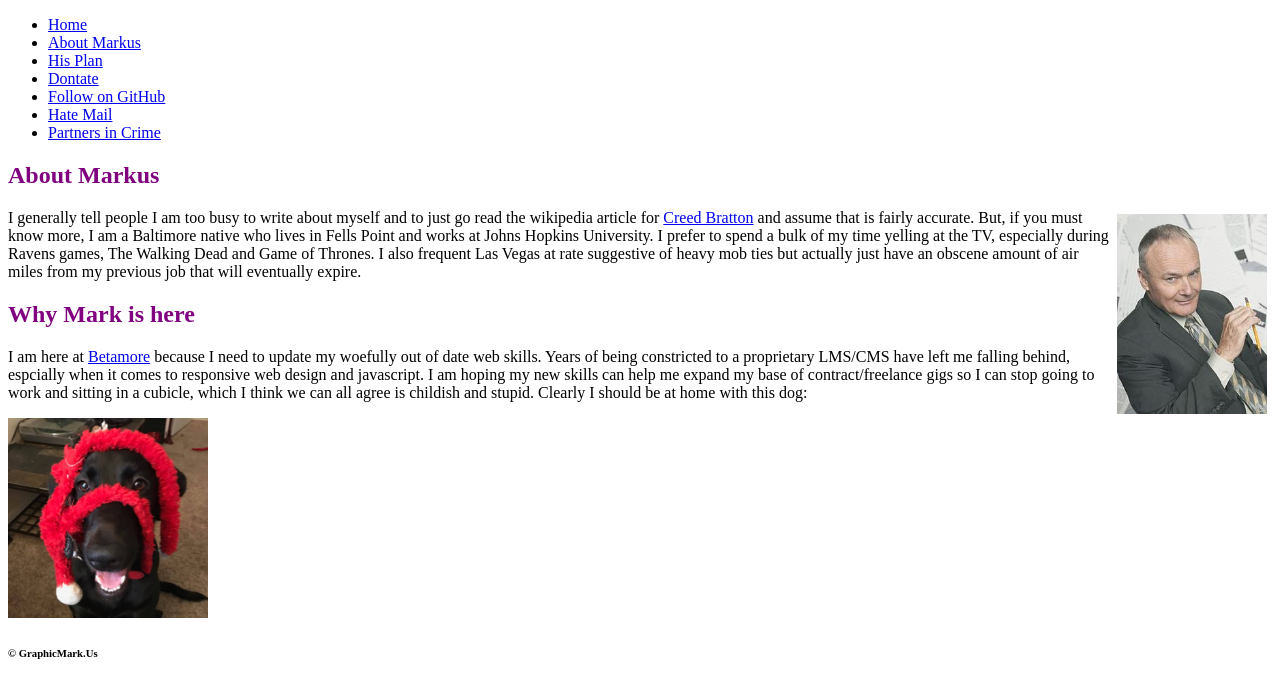
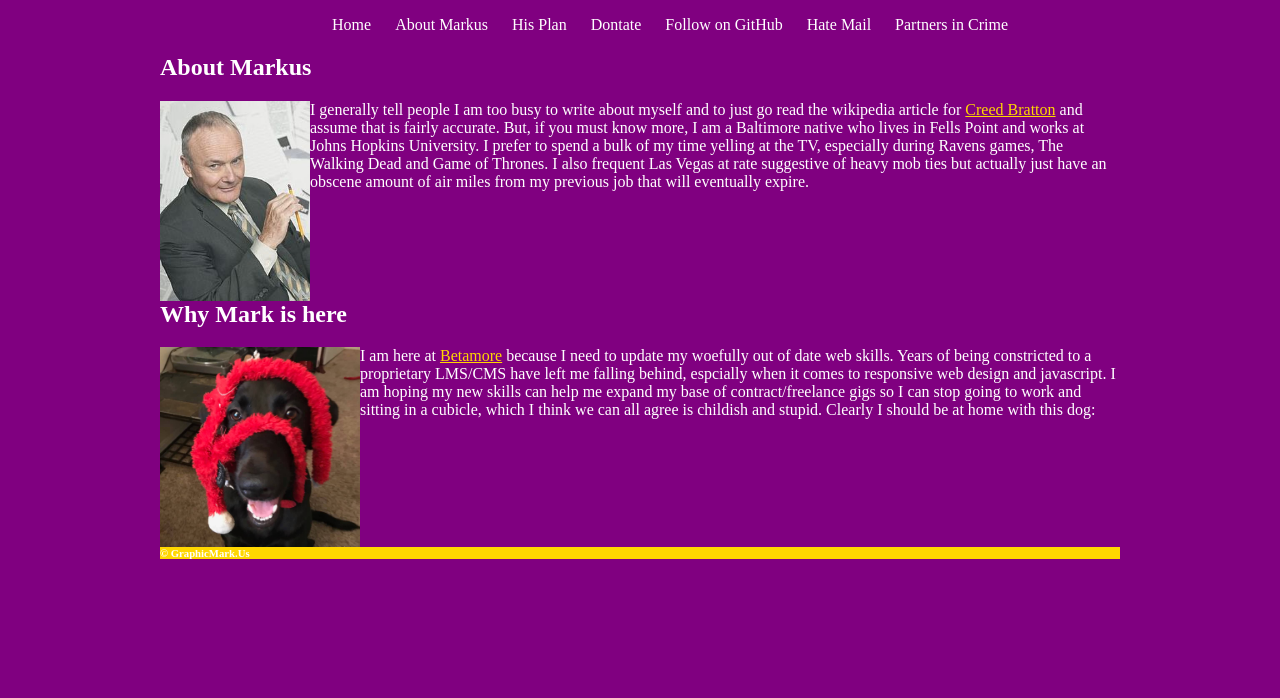
Before and after one commit to mnowowiejski/website1, a plain HTML site: page about.html in a window 1280 px wide. Drawn offline with Linux system fonts and the light colour scheme.

Commit message:
css experimentation

```diff
--- a/about.html
+++ b/about.html
@@ -25,15 +25,16 @@
 
     <section>
       <h1>About Markus</h1>
-      <p>
-        <img src="assets/images/creed.jpg" align="right" style="margin: 5px;" width="150" alt="Creed picture" />I generally tell people I am too busy to write about myself and to just go read the wikipedia article for <a href="https://en.wikipedia.org/wiki/Creed_Bratton_(character)" target="_blank">Creed Bratton</a> and assume that is fairly accurate. But, if you must know more, I am a Baltimore native who lives in Fells Point and works at Johns Hopkins University.  I prefer to spend a bulk of my time yelling at the TV, especially during Ravens games, The Walking Dead and Game of Thrones.  I also frequent Las Vegas at rate suggestive of heavy mob ties but actually just have an obscene amount of air miles from my previous job that will eventually expire.
+          <img src="assets/images/creed.jpg" width="150" alt="Creed picture" /
+          ><p>I generally tell people I am too busy to write about myself and to just go read the wikipedia article for <a href="https://en.wikipedia.org/wiki/Creed_Bratton_(character)" target="_blank">Creed Bratton</a> and assume that is fairly accurate. But, if you must know more, I am a Baltimore native who lives in Fells Point and works at Johns Hopkins University.  I prefer to spend a bulk of my time yelling at the TV, especially during Ravens games, The Walking Dead and Game of Thrones.  I also frequent Las Vegas at rate suggestive of heavy mob ties but actually just have an obscene amount of air miles from my previous job that will eventually expire.
       </p>
     </section>
     <section>
       <h1>Why Mark is here</h1>
+        <img src="assets/images/Finn.jpg" height="200" alt="Finn The Dog" />
       <p>I am here at <a href="https://betamore.com" target="_blank">Betamore</a> because I need to update my woefully out of date web skills.  Years of being constricted to a proprietary LMS/CMS have left me falling behind, espcially when it comes to responsive web design and javascript.  I am hoping my new skills can help me expand my base of contract/freelance gigs so I can stop going to work and sitting in a cubicle, which I think we can all agree is childish and stupid. Clearly I should be at home with this dog:
       </p>
-      <img src="assets/images/Finn.jpg" height="200" alt="Finn The Dog" />
+
     </section>
     <footer>
         <h6>&copy; GraphicMark.Us</h6>
--- a/css/main.css
+++ b/css/main.css
@@ -1,5 +1,47 @@
-h1
-{
-  color:Purple;
+body {
+    background-color: purple;
+    color:white;
+    width: 75%;
+    margin: auto;
+}
+
+a {
+  color:gold;
+}
+
+section {
+  clear: both;
 
 }
+
+
+
+li a{
+  color:white;
+  text-decoration: none;
+}
+
+nav ul {
+  list-style: none;
+  text-align: center;
+}
+
+nav ul li {
+  display: inline;
+  margin-left: 20px;
+  text-align: center;
+}
+
+a:hover{
+  color:gold;
+}
+
+img {
+  float: left;
+}
+
+footer {
+  clear: both;
+  background-color: gold;
+
+}
```
